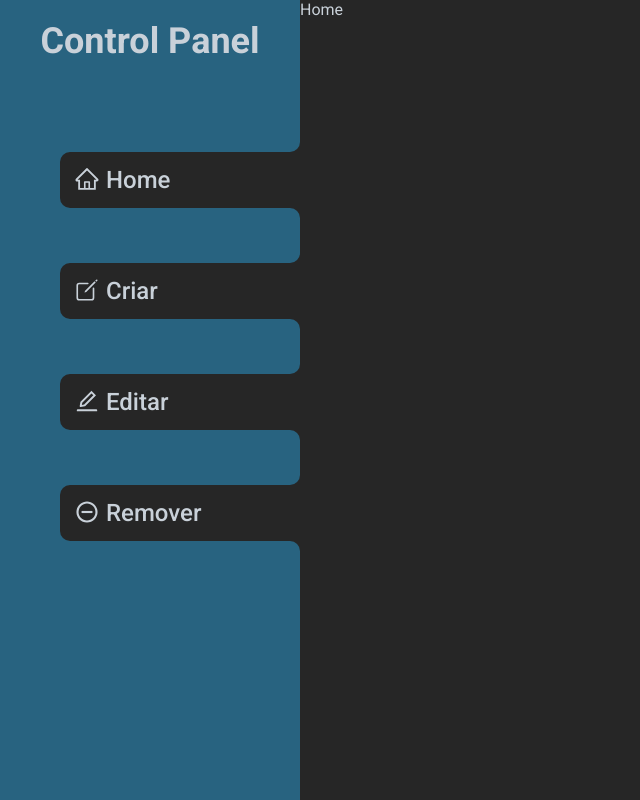
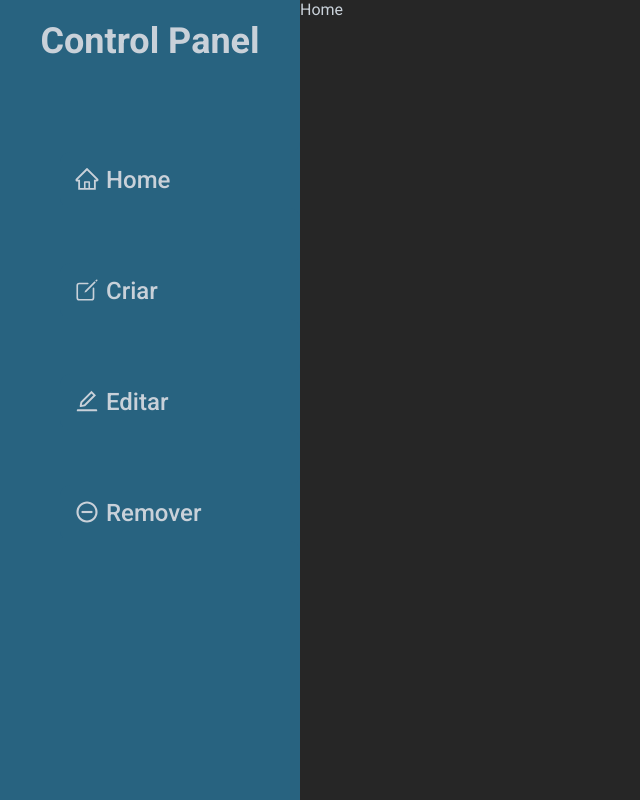
Before and after one commit to flpsoares/portfolio-panel, a React (Create React App) app: page / in a window 1280 px wide. Shown: the whole page, without its empty margins (0-640 px from the left). Built offline with nearby package versions, Linux system fonts and the light colour scheme.

Commit message:
style: added isActive to ButtonSideBar

```diff
--- a/src/components/ButtonSideBar/index.tsx
+++ b/src/components/ButtonSideBar/index.tsx
@@ -7,19 +7,25 @@ interface LinkProps {
   title: string
   path: string
   icon: ReactNode
+  isActive?: boolean
 }
 
-export const ButtonSideBar: React.FC<LinkProps> = ({ title, path, icon }) => {
+export const ButtonSideBar: React.FC<LinkProps> = ({
+  title,
+  path,
+  icon,
+  isActive
+}) => {
   return (
     <Container>
-      <Primary></Primary>
-      <Secondary>
+      <Primary isActive={!!isActive}></Primary>
+      <Secondary isActive={!!isActive}>
         <Link to={path}>
           {icon}
           {title}
         </Link>
       </Secondary>
-      <Tertiary></Tertiary>
+      <Tertiary isActive={!!isActive}></Tertiary>
     </Container>
   )
 }
--- a/src/components/ButtonSideBar/style.ts
+++ b/src/components/ButtonSideBar/style.ts
@@ -1,4 +1,8 @@
 import styled from 'styled-components'
+
+interface ButtonProps {
+  isActive?: boolean
+}
 
 export const Container = styled.div`
   display: flex;
@@ -20,10 +24,11 @@ export const Container = styled.div`
   }
 `
 
-export const Primary = styled.div`
+export const Primary = styled.div<ButtonProps>`
   border-bottom-right-radius: 10px;
 
-  background: var(--dark-secondary);
+  background: ${(props) =>
+    props.isActive ? 'var(--dark-secondary)' : 'var(--primary)'};
 
   position: relative;
   height: 10px;
@@ -34,7 +39,9 @@ export const Primary = styled.div`
     position: absolute;
     width: 100%;
     height: 100%;
-    background: var(--dark-secondary);
+    /* background: var(--dark-secondary); */
+    background: ${(props) =>
+      props.isActive ? 'var(--dark-secondary)' : 'var(--primary)'};
     z-index: 4;
   }
 
@@ -48,8 +55,9 @@ export const Primary = styled.div`
     border-bottom-right-radius: 10px;
   }
 `
-export const Secondary = styled.div`
-  background: var(--dark-secondary);
+export const Secondary = styled.div<ButtonProps>`
+  background: ${(props) =>
+    props.isActive ? 'var(--dark-secondary)' : 'var(--primary)'};
 
   display: flex;
   align-items: center;
@@ -58,7 +66,7 @@ export const Secondary = styled.div`
   border-bottom-left-radius: 10px;
 `
 
-export const Tertiary = styled.div`
+export const Tertiary = styled.div<ButtonProps>`
   background: var(--primary);
 
   position: relative;
@@ -70,7 +78,8 @@ export const Tertiary = styled.div`
     position: absolute;
     width: 100%;
     height: 100%;
-    background: var(--dark-secondary);
+    background: ${(props) =>
+      props.isActive ? 'var(--dark-secondary)' : 'var(--primary)'};
     z-index: 4;
   }
 
```
